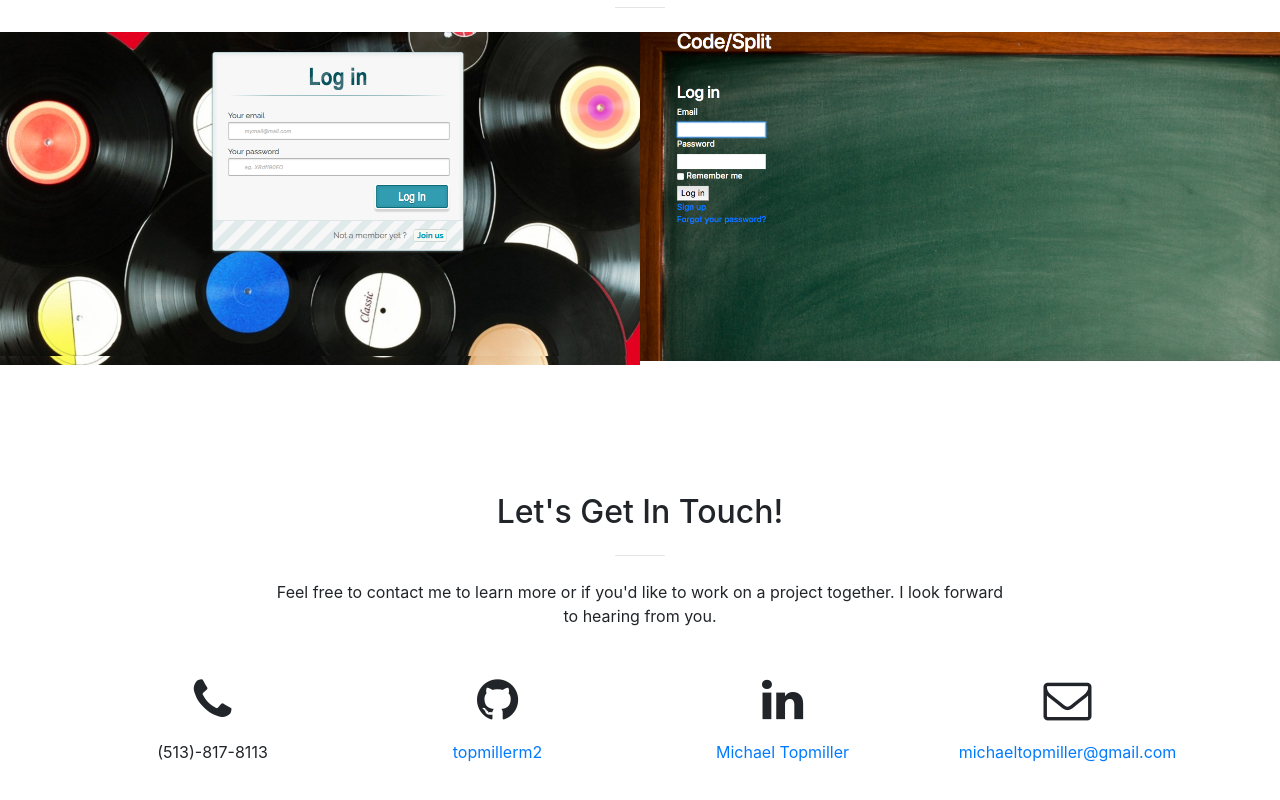
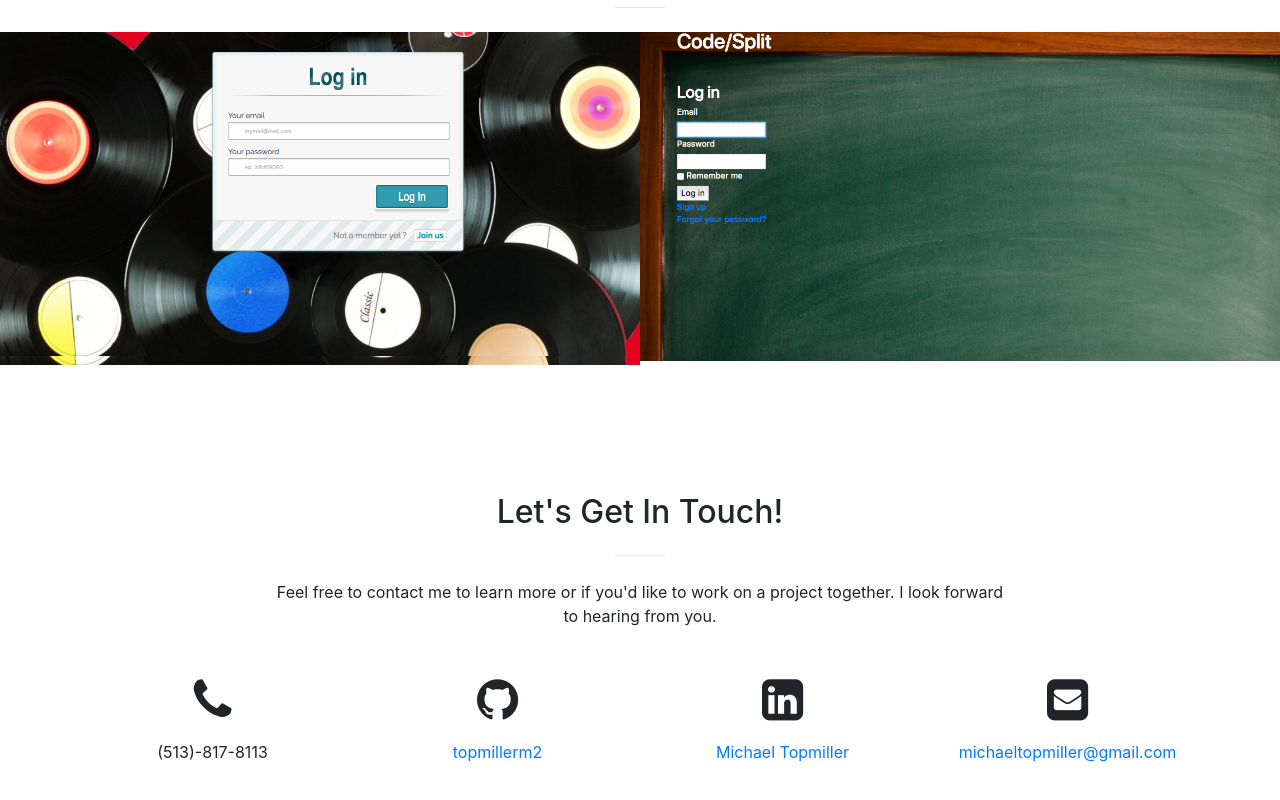
Before and after one commit to topmillerm2/topmillerm2.github.io, a website with bundled scripts: page index.html in a window 1280 px wide. Shown: the part 2351-3151 px from the top of the page. Built offline with nearby package versions, Linux system fonts and the light colour scheme.

Commit message:
icon_change

```diff
--- a/index.html
+++ b/index.html
@@ -318,13 +318,13 @@
             </p>
           </div>
           <div class="col-lg-3 ml-auto text-center">
-            <i class="fa fa-linkedin fa-3x mb-3 sr-contact"></i>
+            <i class="fa fa-linkedin-square fa-3x mb-3 sr-contact"></i>
             <p>
               <a href="https://www.linkedin.com/in/michaeltopmiller/">Michael Topmiller</a>
             </p>
           </div>
           <div class="col-lg-3 mr-auto text-center">
-            <i class="fa fa-envelope-o fa-3x mb-3 sr-contact"></i>
+            <i class="fa fa-envelope-square fa-3x mb-3 sr-contact"></i>
             <p>
               <a href="mailto:michaeltopmiller@gmail.com">michaeltopmiller@gmail.com</a>
             </p>
```
